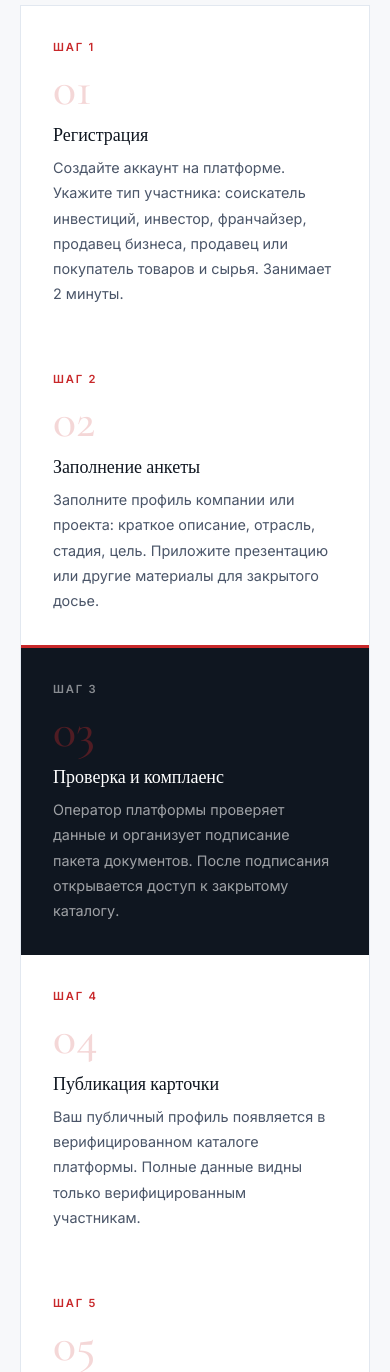
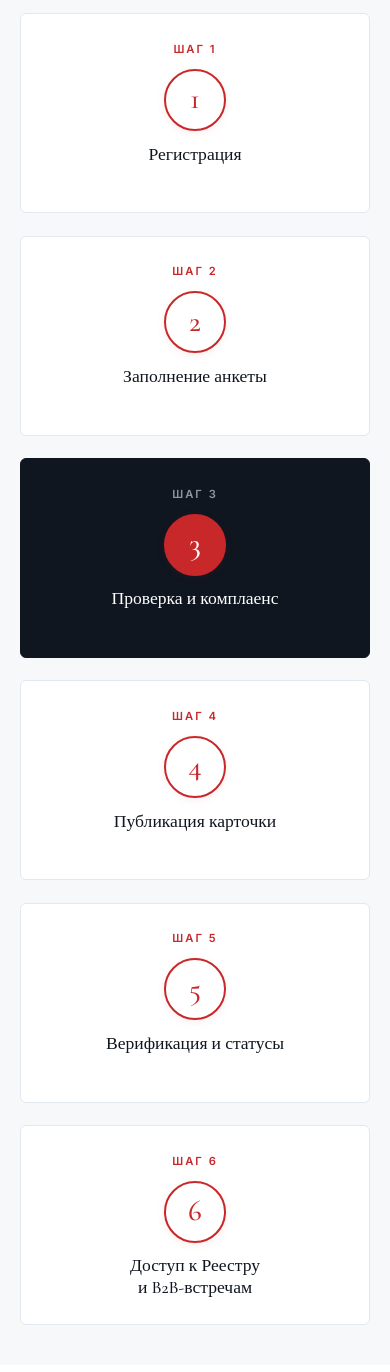
Before and after one commit to abylay-sys/atameken-club, a website: page public/index.html in a window 390 px wide. Shown: the part 4120-5492 px from the top of the page. Drawn offline with nearby package versions, Linux system fonts and the light colour scheme.

Commit message:
Verification steps: redesign as snake layout (6 nodes)
Replaced the dense step-box grid with a clean snake/zigzag:
  • Top row: Шаг 1 → Шаг 2 → Шаг 3 (active dark card)
  • Bottom row reversed: Шаг 6 ← Шаг 5 ← Шаг 4
  • Background SVG draws a dashed red path linking all six nodes
  • Each card: «ШАГ N» tag, big circular badge with the number,
    short title only (full descriptions removed for brevity)
  • Hover lifts card + fills the circle red
  • Mobile (≤900px): collapses to a single column, snake line hidden

Co-Authored-By: Claude Opus 4.7 <noreply@anthropic.com>

```diff
--- a/public/index.html
+++ b/public/index.html
@@ -200,6 +200,33 @@ nav.scrolled{box-shadow:var(--shadow)}
 .step-box.highlight{background:var(--ink);border-top:3px solid var(--red)}
 .step-box.highlight .step-num{color:var(--red);opacity:.35}
 .step-box.highlight .step-phase{color:rgba(255,255,255,.5)}
+
+/* SNAKE LAYOUT (6 шагов) */
+.steps-snake{position:relative;display:grid;grid-template-columns:repeat(3,1fr);gap:1.4rem;padding:.5rem 0}
+.snake-line{position:absolute;inset:0;width:100%;height:100%;pointer-events:none;z-index:1}
+.step-cell{position:relative;z-index:2;background:#fff;border:1.5px solid var(--border);padding:1.6rem 1.25rem 1.4rem;border-radius:6px;display:flex;flex-direction:column;align-items:center;gap:.65rem;text-align:center;transition:all .3s;min-height:200px;justify-content:flex-start}
+.step-cell:hover{border-color:var(--red);box-shadow:0 8px 24px rgba(200,40,42,.14);transform:translateY(-3px)}
+.step-cell:hover .step-circle{background:var(--red);color:#fff;transform:scale(1.05)}
+.step-cell.active{background:var(--ink);border-color:var(--ink)}
+.step-cell.active .step-circle{background:var(--red);border-color:var(--red);color:#fff}
+.step-cell.active .step-title{color:#fff}
+.step-cell.active .step-cell-tag{color:rgba(255,255,255,.55)}
+.step-cell.active:hover{box-shadow:0 8px 24px rgba(15,22,32,.3)}
+.step-cell-tag{font-size:var(--t0);font-weight:700;letter-spacing:.18em;text-transform:uppercase;color:var(--red)}
+.step-circle{width:62px;height:62px;border-radius:50%;background:#fff;border:2.5px solid var(--red);color:var(--red);display:flex;align-items:center;justify-content:center;font-family:'Cormorant Garamond',serif;font-size:1.85rem;font-weight:500;transition:all .3s;box-shadow:0 2px 8px rgba(200,40,42,.08)}
+.step-title{font-family:'Cormorant Garamond',serif;font-size:1.1rem;font-weight:500;color:var(--ink);line-height:1.25;margin-top:.15rem}
+/* Snake path: 1,2,3 top — 6,5,4 bottom (reverse) */
+.steps-snake .step-cell:nth-child(2){grid-area:1/1}
+.steps-snake .step-cell:nth-child(3){grid-area:1/2}
+.steps-snake .step-cell:nth-child(4){grid-area:1/3}
+.steps-snake .step-cell:nth-child(5){grid-area:2/3}
+.steps-snake .step-cell:nth-child(6){grid-area:2/2}
+.steps-snake .step-cell:nth-child(7){grid-area:2/1}
+@media(max-width:900px){
+  .steps-snake{grid-template-columns:1fr}
+  .steps-snake .step-cell{grid-area:auto !important}
+  .snake-line{display:none}
+}
 .step-box.highlight h3{color:#fff}
 .step-box.highlight p{color:rgba(255,255,255,.6)}
 
@@ -803,42 +830,39 @@ footer{background:var(--ink2);padding:2rem 3rem;display:flex;align-items:center;
         </div>
       </div>
     </div>
-    <div class="steps-grid reveal">
-      <div class="step-box">
-        <div class="step-phase">Шаг 1</div>
-        <div class="step-num">01</div>
-        <h3>Регистрация</h3>
-        <p>Создайте аккаунт на платформе. Укажите тип участника: соискатель инвестиций, инвестор, франчайзер, продавец бизнеса, продавец или покупатель товаров и сырья. Занимает 2 минуты.</p>
-      </div>
-      <div class="step-box">
-        <div class="step-phase">Шаг 2</div>
-        <div class="step-num">02</div>
-        <h3>Заполнение анкеты</h3>
-        <p>Заполните профиль компании или проекта: краткое описание, отрасль, стадия, цель. Приложите презентацию или другие материалы для закрытого досье.</p>
-      </div>
-      <div class="step-box highlight">
-        <div class="step-phase">Шаг 3</div>
-        <div class="step-num">03</div>
-        <h3>Проверка и комплаенс</h3>
-        <p>Оператор платформы проверяет данные и организует подписание пакета документов. После подписания открывается доступ к закрытому каталогу.</p>
-      </div>
-      <div class="step-box">
-        <div class="step-phase">Шаг 4</div>
-        <div class="step-num">04</div>
-        <h3>Публикация карточки</h3>
-        <p>Ваш публичный профиль появляется в верифицированном каталоге платформы. Полные данные видны только верифицированным участникам.</p>
-      </div>
-      <div class="step-box">
-        <div class="step-phase">Шаг 5</div>
-        <div class="step-num">05</div>
-        <h3>Верификация и статусы</h3>
-        <p>По желанию: получите статус «Проверенная компания» или «Проверенный проект», закажите аудит бизнес-плана или финансовой модели.</p>
-      </div>
-      <div class="step-box">
-        <div class="step-phase">Шаг 6</div>
-        <div class="step-num">06</div>
-        <h3>Доступ к Реестру и B2B-встречам офлайн</h3>
-        <p>Реестр верифицированных Резидентов «ATAMEKEN Club», закрытые B2B-встречи офлайн, питч-сессии и бизнес-миссии. Используйте личный кабинет для прямых деловых контактов.</p>
+    <div class="steps-snake reveal">
+      <svg class="snake-line" viewBox="0 0 100 60" preserveAspectRatio="none" aria-hidden="true">
+        <path d="M 16.7 17 H 83.3 V 43 H 16.7" fill="none" stroke="#C8282A" stroke-width="0.4" stroke-dasharray="1.6 1.2" stroke-linecap="round" opacity=".5"/>
+      </svg>
+      <div class="step-cell">
+        <div class="step-cell-tag">Шаг 1</div>
+        <span class="step-circle">1</span>
+        <div class="step-title">Регистрация</div>
+      </div>
+      <div class="step-cell">
+        <div class="step-cell-tag">Шаг 2</div>
+        <span class="step-circle">2</span>
+        <div class="step-title">Заполнение анкеты</div>
+      </div>
+      <div class="step-cell active">
+        <div class="step-cell-tag">Шаг 3</div>
+        <span class="step-circle">3</span>
+        <div class="step-title">Проверка и комплаенс</div>
+      </div>
+      <div class="step-cell">
+        <div class="step-cell-tag">Шаг 4</div>
+        <span class="step-circle">4</span>
+        <div class="step-title">Публикация карточки</div>
+      </div>
+      <div class="step-cell">
+        <div class="step-cell-tag">Шаг 5</div>
+        <span class="step-circle">5</span>
+        <div class="step-title">Верификация и статусы</div>
+      </div>
+      <div class="step-cell">
+        <div class="step-cell-tag">Шаг 6</div>
+        <span class="step-circle">6</span>
+        <div class="step-title">Доступ к Реестру<br/>и B2B-встречам</div>
       </div>
     </div>
   </div>
```
